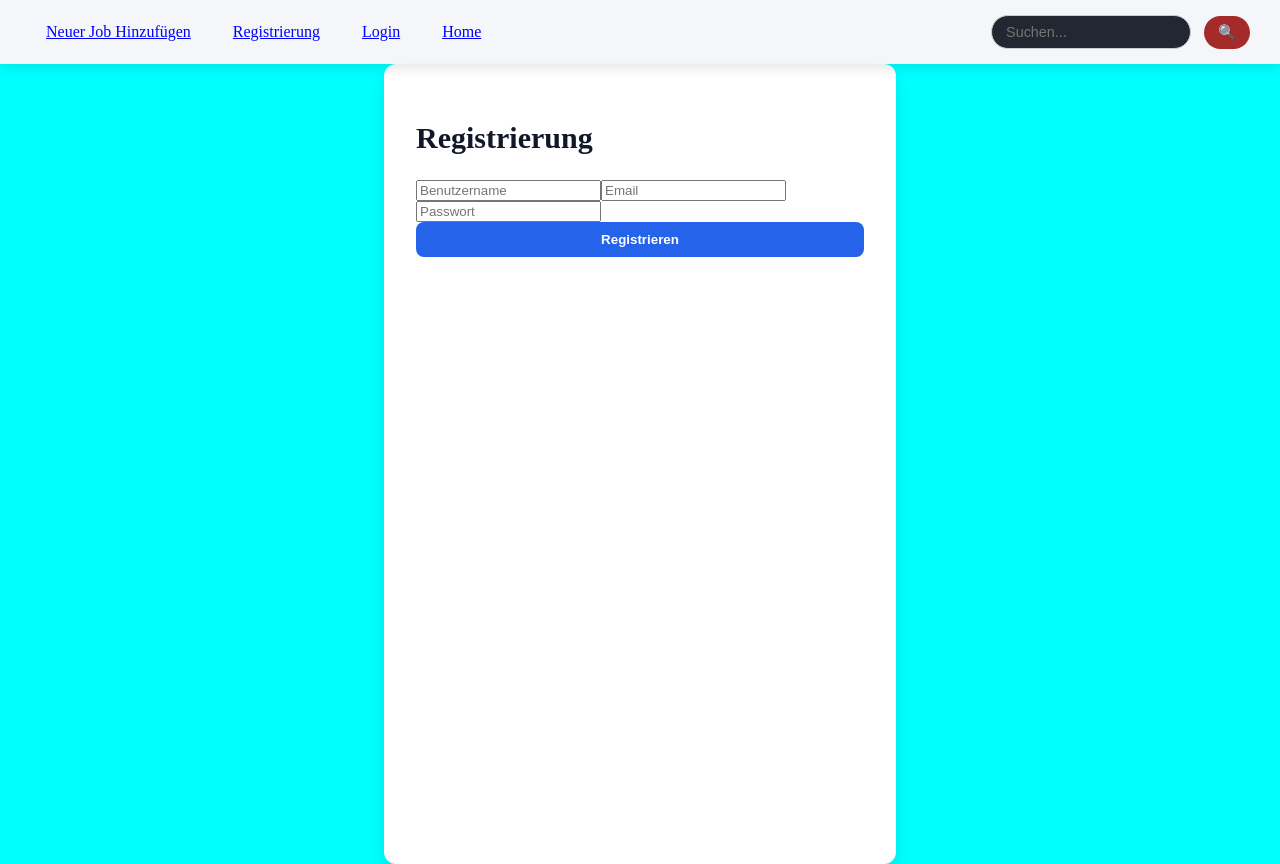
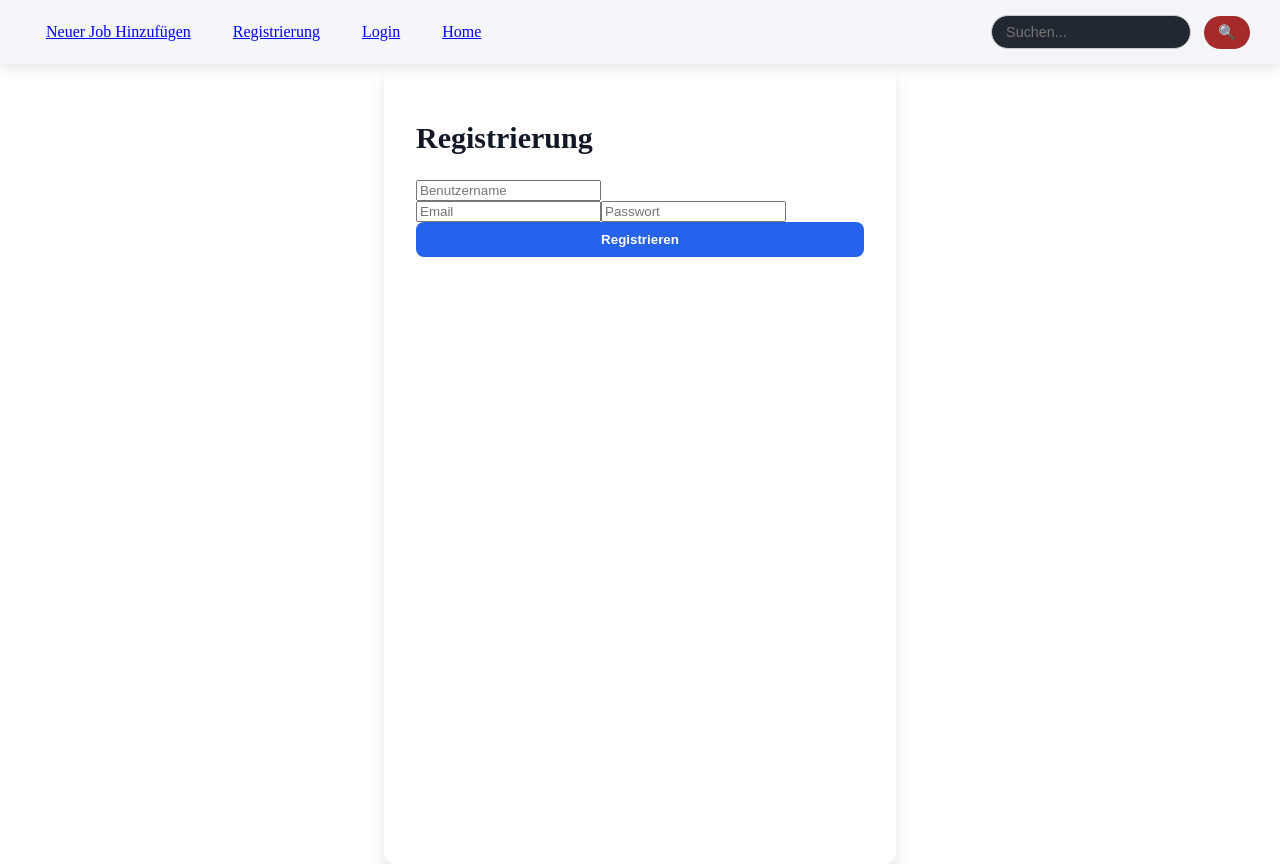
Before and after one commit to LeoKuhnZH/WISS-Praktikum-App, a React (Vite) app in the folder frontend/Praktikums_web/praktikum-web/: page /register in a window 1280 px wide. Built offline with nearby package versions, Linux system fonts and the light colour scheme.

Commit message:
Anpassungen RegistrirungPage.jsx und style.css

```diff
--- a/frontend/Praktikums_web/praktikum-web/src/pages/RegistrirungPage.jsx
+++ b/frontend/Praktikums_web/praktikum-web/src/pages/RegistrirungPage.jsx
@@ -1,6 +1,7 @@
 import {useState} from 'react';
 import {useNavigate} from 'react-router-dom';
 import "./components/style/style.css"
+
 
 
 function RegistrirungPage() {
@@ -20,7 +21,7 @@ function RegistrirungPage() {
                 password,
                 email
             });
-            // Bei Erfolg z.B. Weiterleitung oder Meldung
+                        // Bei Erfolg z.B. Weiterleitung oder Meldung
             console.log("Registrierung erfolgreich:", response.data);
             navigate("/login"); // Beispiel: Weiterleitung zur Login-Seite
         } catch (error) {
@@ -30,17 +31,22 @@ function RegistrirungPage() {
         }
     };
     return (
+        <div>
+
+
         <div className="div1">
             <div className="div2">
                 <div className="card">
                     <h2 className="titel">Registrierung</h2>
+                    <div className="divreg">
                     <form onSubmit={handleRegister}>
                         <input
                             type="text"
                             placeholder="Benutzername"
                             value={username}
                             onChange={(e) => setUsername(e.target.value)}
-                        />
+                        /><br />
+
 
                         <input
                             type="email"
@@ -57,12 +63,15 @@ function RegistrirungPage() {
 
                         <button type="submit" className="button">Registrieren</button>
                     </form>
+                    </div>
 
 
                 </div>
 
 
             </div>
+
+        </div>
         </div>
     )
 }
--- a/frontend/Praktikums_web/praktikum-web/src/pages/components/style/style.css
+++ b/frontend/Praktikums_web/praktikum-web/src/pages/components/style/style.css
@@ -73,7 +73,7 @@ body {
 .div1 {
     display: flex;
     justify-content: center;
-    background-color: cyan;
+    background-color: #ffffff;
     min-height: 100vh;
 }
 
@@ -178,3 +178,8 @@ body {
     border-radius: 12px;
     padding: 32px;
 }
+.divreg {
+    display: flex;
+    flex-direction: column;
+    gap: 10px;
+}
```
